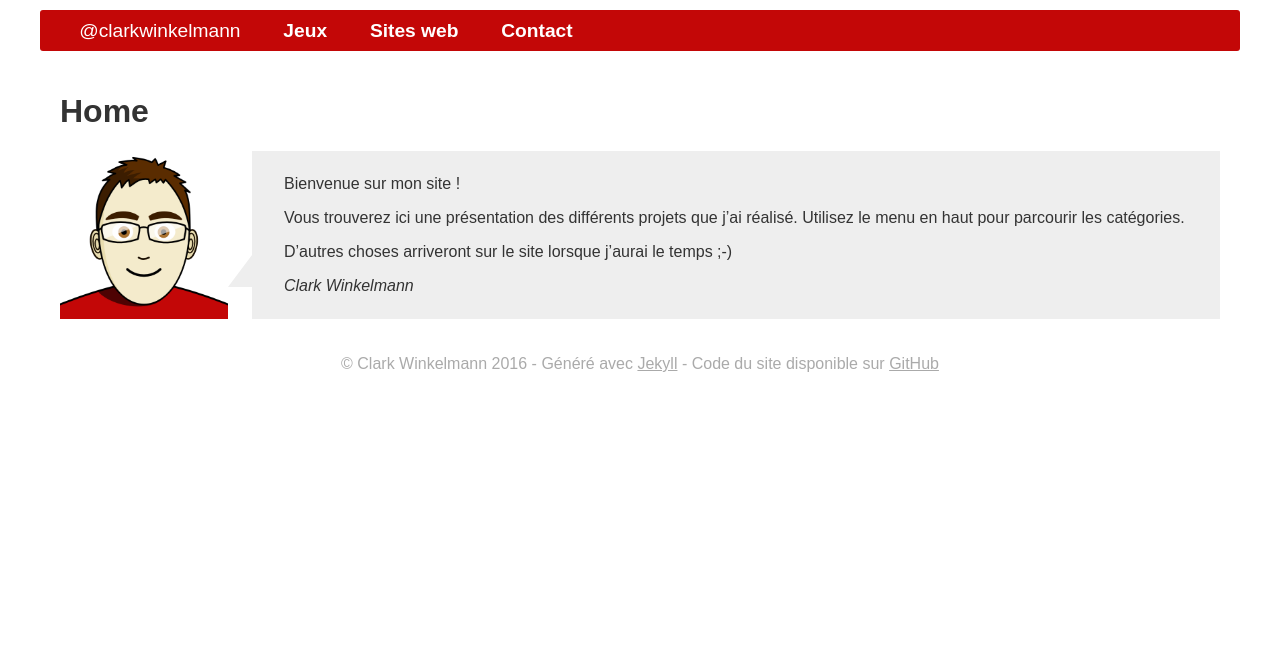
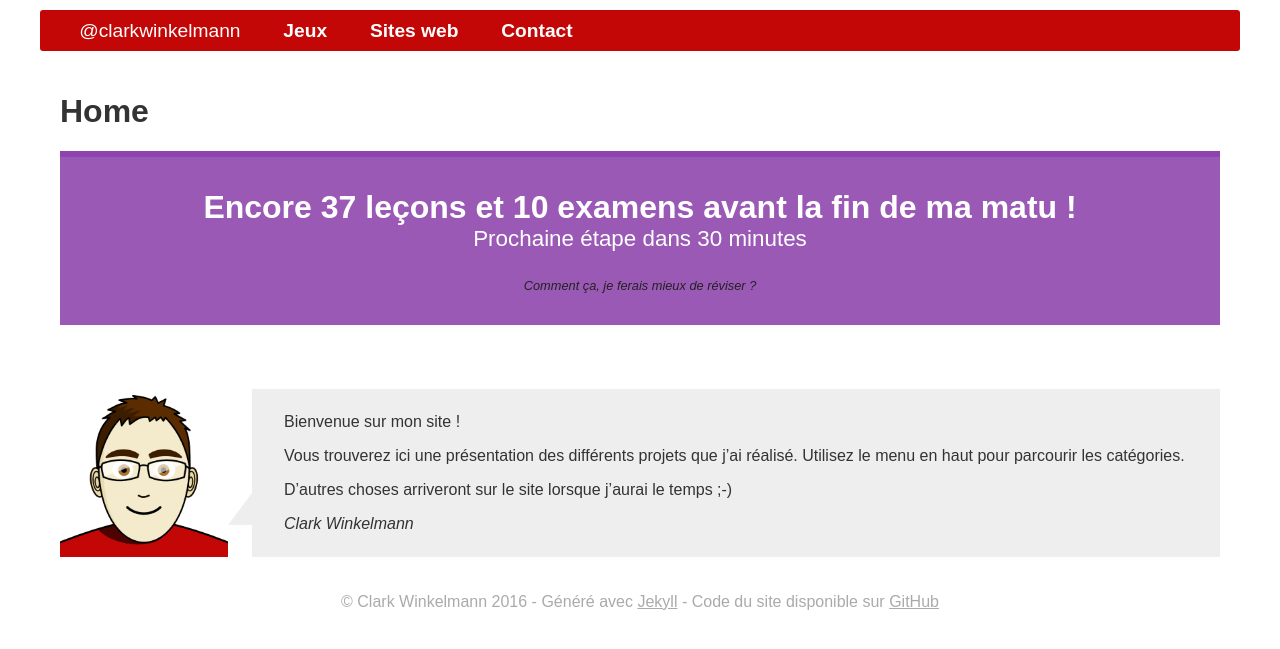
Before and after one commit to clarkwinkelmann/clarkwinkelmann.com, a Jekyll site: the page built from index.md, in a window 1280 px wide. Shown: the top 649 px of the page. Built offline with Jekyll 4.4.1, drawn with Linux system fonts in a browser that asks for light colours; comment, search, counter and statistics services are not loaded; some of the changed lines change nothing that is shown.

Commit message:
Added matu countdown

```diff
--- a/_sass/main.scss
+++ b/_sass/main.scss
@@ -259,3 +259,27 @@ footer {
 		}
 	}
 }
+
+.matu-countdown {
+	background: #9b59b6;
+	color: white;
+	border-top: 6px solid #8e44ad;
+	margin-bottom: 2em;
+	padding: 1em;
+	text-align: center;
+	font-size: 2em;
+	font-weight: bold;
+
+	.threshold {
+		font-size: 0.7em;
+		font-weight: normal;
+	}
+
+	.remark {
+		margin-top: 2em;
+		font-size: 0.4em;
+		font-style: italic;
+		font-weight: normal;
+		color: #222;
+	}
+}
--- a/index.md
+++ b/index.md
@@ -2,6 +2,12 @@
 layout: page
 title: Home
 ---
+
+<div class="matu-countdown">
+	<div>Encore <span id="js-countdown-lessons">?</span> leçons et <span id="js-countdown-exams">?</span> examens avant la fin de ma matu !</div>
+	<div class="threshold">Prochaine étape dans <span id="js-countdown-threshold">?</span></div>
+	<div class="remark">Comment ça, je ferais mieux de réviser ?</div>
+</div>
 
 <div class="clark-speaking">
 <div class="speech-bubble" markdown="1">
@@ -17,3 +23,123 @@ D'autres choses arriveront sur le site lorsque j'aurai le temps ;-)
 
 </div>
 </div>
+
+<script>
+
+/**
+ * Les dates de fin des leçons de ma dernière semaine
+ */
+var lessons = [
+	'2016-06-06T08:15:00', '2016-06-07T08:15:00', '2016-06-08T08:15:00', '2016-06-09T08:15:00', '2016-06-10T08:15:00',
+	'2016-06-06T09:05:00', '2016-06-07T09:05:00', '2016-06-08T09:05:00', '2016-06-09T09:05:00', '2016-06-10T09:05:00',
+	'2016-06-06T09:55:00', '2016-06-07T09:55:00', '2016-06-08T09:55:00', '2016-06-09T09:55:00', '2016-06-10T09:55:00',
+	'2016-06-06T10:55:00', '2016-06-07T10:55:00', '2016-06-08T10:55:00', '2016-06-09T10:55:00', '2016-06-10T10:55:00',
+	'2016-06-06T11:45:00', '2016-06-07T11:45:00', '2016-06-08T11:45:00', '2016-06-09T11:45:00', '2016-06-10T11:45:00',
+	'2016-06-06T12:35:00',                        '2016-06-08T12:35:00',
+	                       '2016-06-07T13:20:00',                        '2016-06-09T13:20:00',
+	                       '2016-06-07T14:10:00', '2016-06-08T14:10:00', '2016-06-09T14:10:00',
+	'2016-06-06T15:00:00', '2016-06-07T15:00:00', '2016-06-08T15:00:00',
+	'2016-06-06T15:55:00',                        '2016-06-08T15:55:00',
+];
+
+/**
+ * Les dates de fin de mes examens
+ */
+var exams = [
+	'2016-06-13T11:00:00',
+	'2016-06-13T15:00:00',
+	'2016-06-13T17:00:00',
+	'2016-06-14T09:50:00',
+	'2016-06-14T11:10:00',
+	'2016-06-15T10:30:00',
+	'2016-06-16T15:30:00',
+	'2016-06-20T13:50:00',
+	'2016-06-21T11:40:00',
+	'2016-06-24T18:00:00',
+];
+
+/**
+ * Date de la prochaine étape
+ */
+var nextThreshold = null;
+
+
+/**
+ * Recalcule les totaux de leçons et examens restants
+ */
+function computeWhatsLeft()
+{
+	var now = (new Date()).getTime();
+
+	// Leçons restantes
+	var lessonsLeft = lessons.filter(function(time) {
+		return (new Date(time)).getTime() > now;
+	});
+	var numberOfLessonsLeft = lessonsLeft.length;
+
+	// Examens restants
+	var examsLeft = exams.filter(function(time) {
+		return (new Date(time)).getTime() > now;
+	});
+	var numberOfExamnsLeft = examsLeft.length;
+
+	// Toutes les étapes restantes par ordre chronologique
+	var incomingThresholds = lessonsLeft.concat(examsLeft);
+	if(incomingThresholds.length > 0) {
+		nextThreshold = new Date(incomingThresholds.sort(function(a, b) {
+			return (new Date(a)).getTime() > (new Date(b)).getTime();
+		})[0]); // get first elem
+	} else {
+		nextThreshold = null;
+	}
+
+	// Update
+	document.getElementById('js-countdown-lessons').innerHTML = numberOfLessonsLeft;
+	document.getElementById('js-countdown-exams').innerHTML  = numberOfExamnsLeft;
+}
+
+/**
+ * Met à jour le temps restant jusqu'à la prochaine étape
+ */
+function updateThreshold()
+{
+	// Se rafraîchit toutes les 10 secondes
+	window.setTimeout(function() {
+		window.requestAnimationFrame(updateThreshold);
+	}, 10 * 1000);
+
+	// Si null on n'affiche rien
+	if(nextThreshold == null) {
+		document.getElementById('js-countdown-threshold').innerHTML  = '??';
+		return;
+	}
+
+	// Temps restant en secondes
+	var timeLeft = (nextThreshold.getTime() - (new Date()).getTime()) / 1000;
+
+	// Si le délai est atteint on fait recalculer le restant
+	if(timeLeft < 0) {
+		computeWhatsLeft();
+		return;
+	}
+
+	// Temps dans les différentes unités
+	var days    = Math.floor(timeLeft / (60 * 60 * 24));
+	var hours   = Math.floor(timeLeft % (60 * 60 * 24) / (60 * 60));
+	var minutes = Math.floor(timeLeft % (60 * 60)      / (60));
+
+	// Valeurs à afficher
+	var display = [];
+	if(days > 0   ) { display.push(days    + ' jours'); }
+	if(hours > 0  ) { display.push(hours   + ' heures'); }
+	display.push(minutes + ' minutes');
+
+	// Update
+	document.getElementById('js-countdown-threshold').innerHTML  =  display.join(', ');
+}
+
+// Go !
+computeWhatsLeft();
+updateThreshold();
+
+</script>
```
